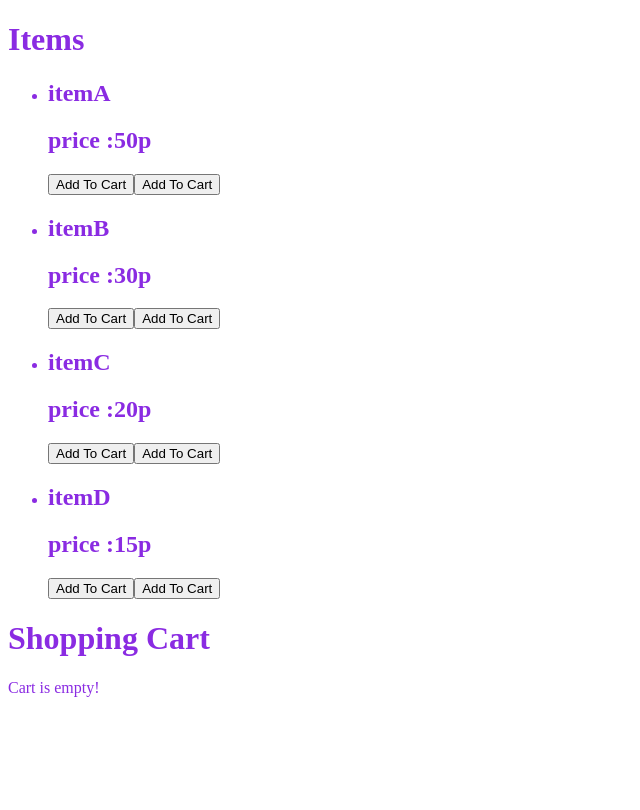
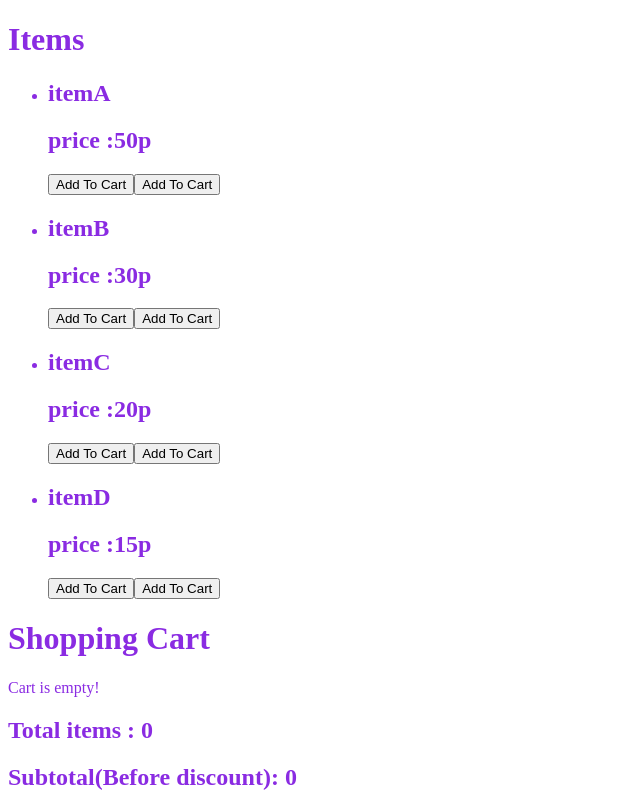
Before and after one commit to sojeong2020/Shopping-Cart, a React (Create React App) app: page / in a window 1280 px wide. Shown: the whole page, without its empty margins (0-640 px from the left). Built offline with nearby package versions, Linux system fonts and the light colour scheme.

Commit message:
implement the code for subtotal price

```diff
--- a/src/components/Basket.js
+++ b/src/components/Basket.js
@@ -22,6 +22,36 @@ const Basket = (props) => {
                  )
             })}
             </ul>
+
+            {/* <h2> TotalPayment: {
+             cartItems.reduce((a,c)=> {
+             return a + c.id === "1" ? c.qty * c.price+Math.floor(c.qty/3)*-20 :
+             c.id === "2" ? c.qty * c.price+Math.floor(c.qty/2)*-15 : c.qty * c.price
+             } ,0)
+            }</h2> */}
+
+           {/*  <h2> Total: {
+            cartItems.map(item=> {
+             if(item.id === "1"){
+                 return item.qty * item.price+Math.floor(item.qty/3)*-20
+             }else if(item.id === "2") {
+                return item.qty * item.price+Math.floor(item.qty/2)*-15
+             }else {
+                 return item.qty * item.price
+             }
+            })
+            }</h2>  */}
+
+            <h2> Total items : {
+             cartItems.reduce((a,c)=> {
+             return a +c.qty},0)
+            }</h2>
+
+            <h2> Subtotal(Before discount): {
+            cartItems.reduce((a,c)=> {
+             return a +c.qty*c.price},0)
+            }</h2>
+
         </div>
     );
 };
```
